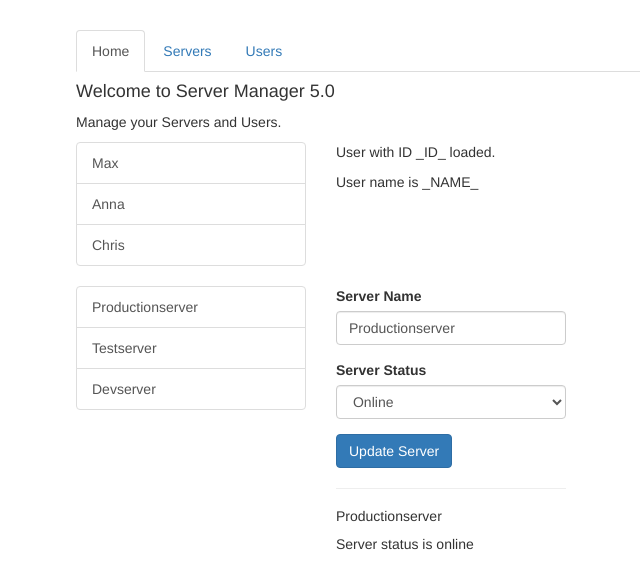
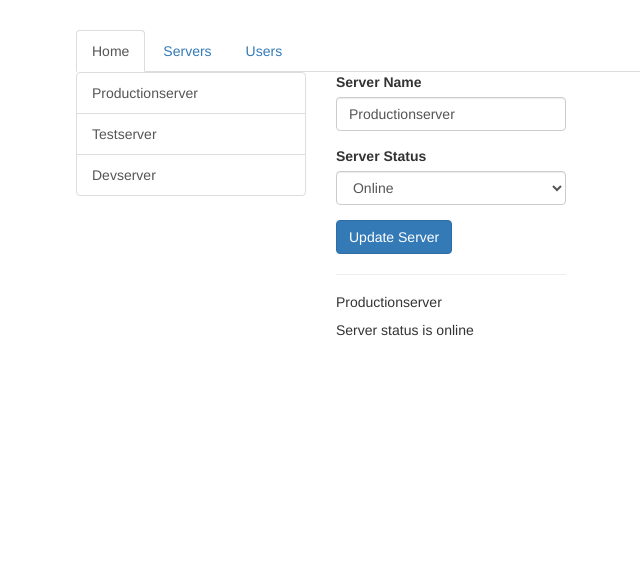
Before and after one commit to edezekiel/schwarzmuller-routing-app, an Angular app: page /servers in a window 1280 px wide. Shown: the top 588 px of the page, without its empty margins (189-829 px from the left). Built offline with nearby package versions, Linux system fonts and the light colour scheme.

Commit message:
Add router module

```diff
--- a/src/app/app.component.html
+++ b/src/app/app.component.html
@@ -10,17 +10,7 @@
   </div>
   <div class="row">
     <div class="col-xs-12 col-sm-10 col-md-8 col-sm-offset-1 col-md-offset-2">
-      <app-home></app-home>
-    </div>
-  </div>
-  <div class="row">
-    <div class="col-xs-12 col-sm-10 col-md-8 col-sm-offset-1 col-md-offset-2">
-      <app-users></app-users>
-    </div>
-  </div>
-  <div class="row">
-    <div class="col-xs-12 col-sm-10 col-md-8 col-sm-offset-1 col-md-offset-2">
-      <app-servers></app-servers>
+      <router-outlet></router-outlet>
     </div>
   </div>
 </div>
--- a/src/app/app.module.ts
+++ b/src/app/app.module.ts
@@ -1,16 +1,22 @@
-import { BrowserModule } from '@angular/platform-browser';
-import { NgModule } from '@angular/core';
-import { FormsModule } from '@angular/forms';
+import { BrowserModule } from "@angular/platform-browser";
+import { NgModule } from "@angular/core";
+import { FormsModule } from "@angular/forms";
+import { RouterModule, Routes } from "@angular/router";
 
+import { AppComponent } from "./app.component";
+import { HomeComponent } from "./home/home.component";
+import { UsersComponent } from "./users/users.component";
+import { ServersComponent } from "./servers/servers.component";
+import { UserComponent } from "./users/user/user.component";
+import { EditServerComponent } from "./servers/edit-server/edit-server.component";
+import { ServerComponent } from "./servers/server/server.component";
+import { ServersService } from "./servers/servers.service";
 
-import { AppComponent } from './app.component';
-import { HomeComponent } from './home/home.component';
-import { UsersComponent } from './users/users.component';
-import { ServersComponent } from './servers/servers.component';
-import { UserComponent } from './users/user/user.component';
-import { EditServerComponent } from './servers/edit-server/edit-server.component';
-import { ServerComponent } from './servers/server/server.component';
-import { ServersService } from './servers/servers.service';
+const appRoutes: Routes = [
+  { path: "", component: HomeComponent },
+  { path: "users", component: UserComponent },
+  { path: "servers", component: ServersComponent },
+];
 
 @NgModule({
   declarations: [
@@ -20,13 +26,14 @@
     ServersComponent,
     UserComponent,
     EditServerComponent,
-    ServerComponent
+    ServerComponent,
   ],
   imports: [
     BrowserModule,
     FormsModule,
+    RouterModule.forRoot(appRoutes)
   ],
   providers: [ServersService],
-  bootstrap: [AppComponent]
+  bootstrap: [AppComponent],
 })
-export class AppModule { }
+export class AppModule {}
```
